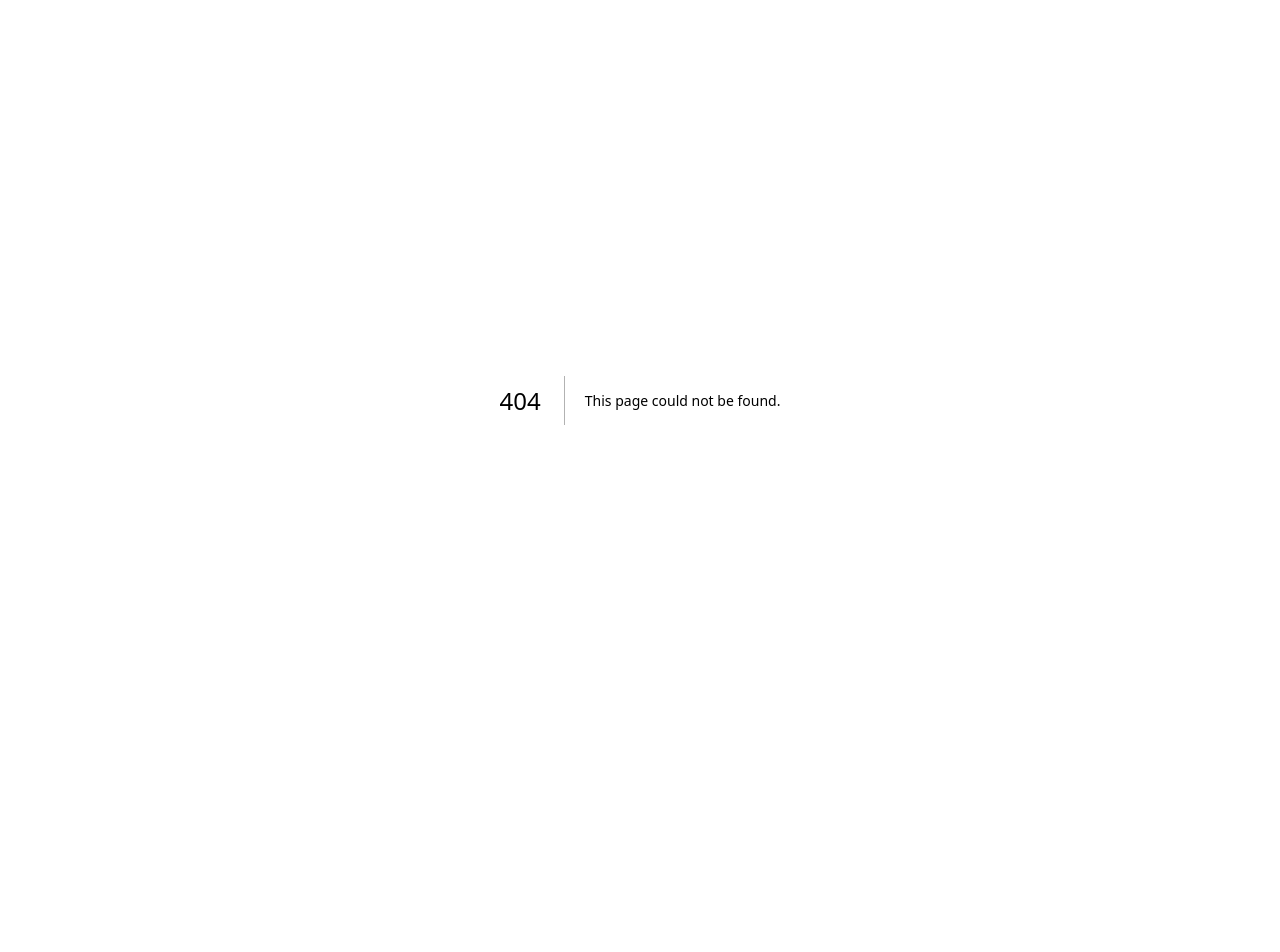
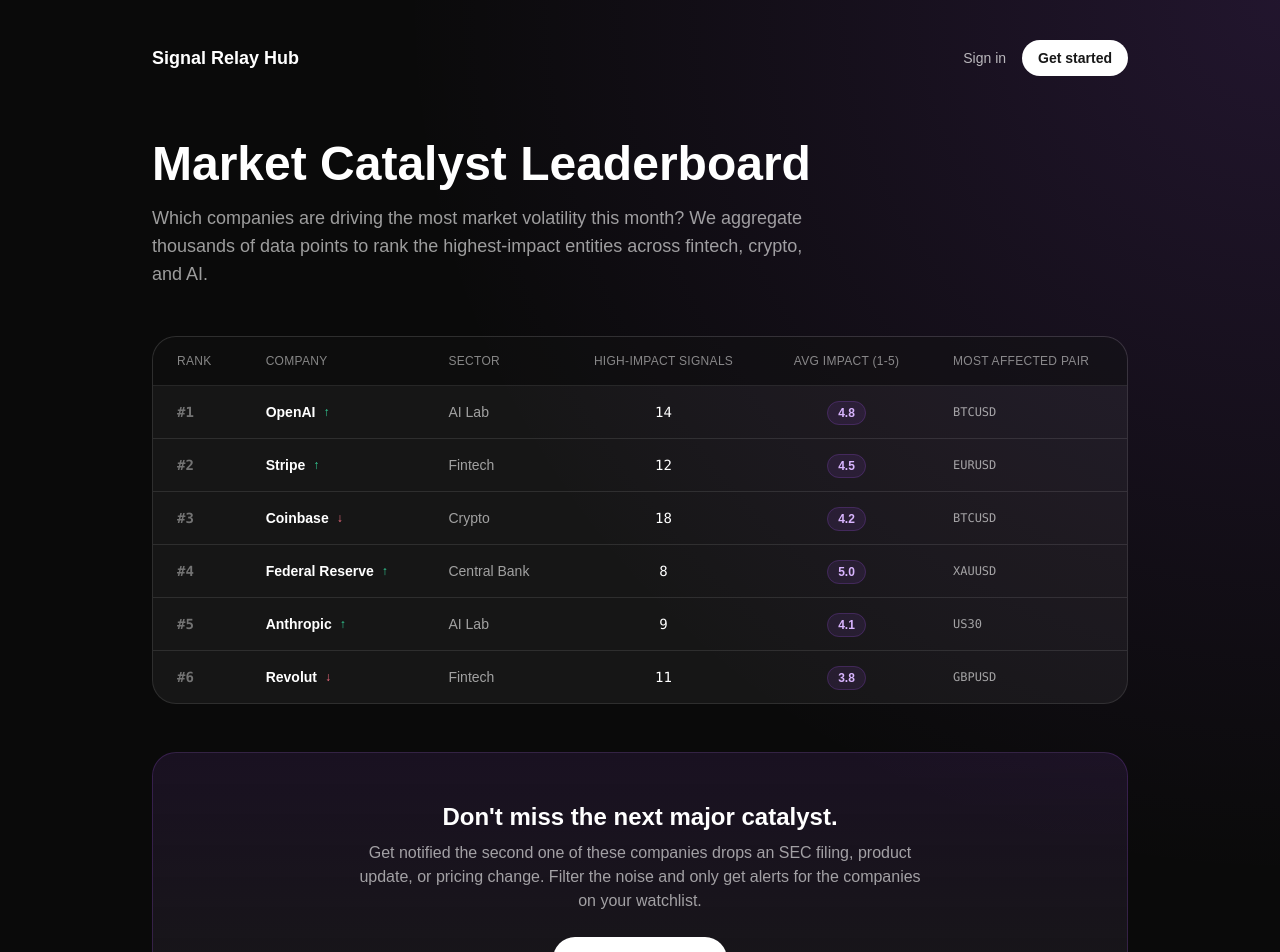
Before and after one commit to SignalRelayFinance/Signal-Relay-Hub, a Next.js app: page /leaderboard in a window 1280 px wide. Before the commit this address had no page. Shown: the top 952 px of the page. Before the commit the page ends 800 px from the top, so only its background shows below. Built offline with nearby package versions, Linux system fonts and the light colour scheme.

Commit message:
create lb

```diff
--- /dev/null
+++ b/src/app/leaderboard/page.tsx
@@ -0,0 +1,105 @@
+import React from 'react';
+import Link from 'next/link';
+
+export const metadata = {
+  title: 'Market Signal Leaderboard | Signal Relay Hub',
+  description: 'Discover the most market-moving companies this month. We rank AI labs, fintechs, and regulators by the volume and impact of their SEC filings and product updates.',
+  openGraph: {
+    title: 'Market Signal Leaderboard | Signal Relay Hub',
+    description: 'Discover the most market-moving companies this month.',
+    url: 'https://www.signalrelayhub.io/leaderboard',
+    siteName: 'Signal Relay Hub',
+  },
+};
+
+const LEADERBOARD_DATA = [
+  { rank: 1, company: 'OpenAI', sector: 'AI Lab', signals: 14, avgImpact: 4.8, topPair: 'BTCUSD', trend: 'up' },
+  { rank: 2, company: 'Stripe', sector: 'Fintech', signals: 12, avgImpact: 4.5, topPair: 'EURUSD', trend: 'up' },
+  { rank: 3, company: 'Coinbase', sector: 'Crypto', signals: 18, avgImpact: 4.2, topPair: 'BTCUSD', trend: 'down' },
+  { rank: 4, company: 'Federal Reserve', sector: 'Central Bank', signals: 8, avgImpact: 5.0, topPair: 'XAUUSD', trend: 'up' },
+  { rank: 5, company: 'Anthropic', sector: 'AI Lab', signals: 9, avgImpact: 4.1, topPair: 'US30', trend: 'up' },
+  { rank: 6, company: 'Revolut', sector: 'Fintech', signals: 11, avgImpact: 3.8, topPair: 'GBPUSD', trend: 'down' },
+];
+
+export default function LeaderboardPage() {
+  return (
+    <div className="relative min-h-screen overflow-hidden bg-neutral-950 text-white">
+      <div className="pointer-events-none absolute inset-0 bg-[radial-gradient(circle_at_top_right,_rgba(168,85,247,0.15),_transparent_50%)]" />
+
+      <div className="relative mx-auto flex min-h-screen max-w-5xl flex-col px-6 py-10">
+        <header className="flex items-center justify-between mb-16">
+          <Link href="/" className="text-lg font-semibold hover:opacity-80 transition-opacity">Signal Relay Hub</Link>
+          <nav className="flex items-center gap-4 text-sm">
+            <Link className="text-white/70 hover:text-white transition-colors" href="/login">Sign in</Link>
+            <Link className="rounded-full bg-white px-4 py-2 font-semibold text-neutral-900 hover:bg-neutral-200 transition-colors" href="/pricing">Get started</Link>
+          </nav>
+        </header>
+
+        <main className="flex-1 space-y-12">
+          <div className="max-w-2xl">
+            <h1 className="text-4xl font-semibold leading-tight sm:text-5xl">Market Catalyst Leaderboard</h1>
+            <p className="mt-4 text-lg text-white/60">
+              Which companies are driving the most market volatility this month? We aggregate thousands of data points to rank the highest-impact entities across fintech, crypto, and AI.
+            </p>
+          </div>
+
+          <div className="overflow-x-auto rounded-3xl border border-white/10 bg-white/5">
+            <table className="w-full text-left text-sm">
+              <thead className="bg-black/40 text-xs uppercase tracking-wide text-white/50 border-b border-white/10">
+                <tr>
+                  <th className="px-6 py-4 font-medium">Rank</th>
+                  <th className="px-6 py-4 font-medium">Company</th>
+                  <th className="px-6 py-4 font-medium">Sector</th>
+                  <th className="px-6 py-4 font-medium text-center">High-Impact Signals</th>
+                  <th className="px-6 py-4 font-medium text-center">Avg Impact (1-5)</th>
+                  <th className="px-6 py-4 font-medium">Most Affected Pair</th>
+                </tr>
+              </thead>
+              <tbody className="divide-y divide-white/10">
+                {LEADERBOARD_DATA.map((row) => (
+                  <tr key={row.company} className="hover:bg-white/[0.02] transition-colors">
+                    <td className="px-6 py-4 font-mono font-bold text-white/40">
+                      #{row.rank}
+                    </td>
+                    <td className="px-6 py-4 font-semibold text-white flex items-center gap-2">
+                      {row.company}
+                      {row.trend === 'up' ? <span className="text-emerald-400 text-xs">↑</span> : <span className="text-rose-400 text-xs">↓</span>}
+                    </td>
+                    <td className="px-6 py-4 text-white/60">{row.sector}</td>
+                    <td className="px-6 py-4 text-center font-mono text-white">{row.signals}</td>
+                    <td className="px-6 py-4 text-center">
+                      <span className="rounded-full bg-purple-500/10 border border-purple-500/20 text-purple-300 px-2.5 py-1 text-xs font-bold">
+                        {row.avgImpact.toFixed(1)}
+                      </span>
+                    </td>
+                    <td className="px-6 py-4 font-mono text-xs text-white/60">{row.topPair}</td>
+                  </tr>
+                ))}
+              </tbody>
+            </table>
+          </div>
+
+          <div className="rounded-3xl border border-purple-500/20 bg-gradient-to-b from-purple-500/10 to-neutral-900 p-8 text-center sm:p-12">
+            <h2 className="text-2xl font-semibold text-white">Don't miss the next major catalyst.</h2>
+            <p className="mt-2 text-white/60 max-w-xl mx-auto">
+              Get notified the second one of these companies drops an SEC filing, product update, or pricing change. Filter the noise and only get alerts for the companies on your watchlist.
+            </p>
+            <div className="mt-6 flex justify-center gap-4">
+              <Link href="/plans" className="rounded-full bg-white px-6 py-3 text-sm font-semibold text-neutral-900 hover:bg-neutral-200 transition-colors">
+                Start Tracking Live
+              </Link>
+            </div>
+          </div>
+        </main>
+
+        <footer className="mt-20 border-t border-white/5 pt-8 text-xs text-white/40 flex justify-between">
+          <span>© {new Date().getFullYear()} Signal Relay Hub</span>
+          <div className="flex gap-4">
+            <Link href="/privacy" className="hover:text-white transition-colors">Privacy</Link>
+            <Link href="/pricing" className="hover:text-white transition-colors">Pricing</Link>
+          </div>
+        </footer>
+      </div>
+    </div>
+  );
+}
```
